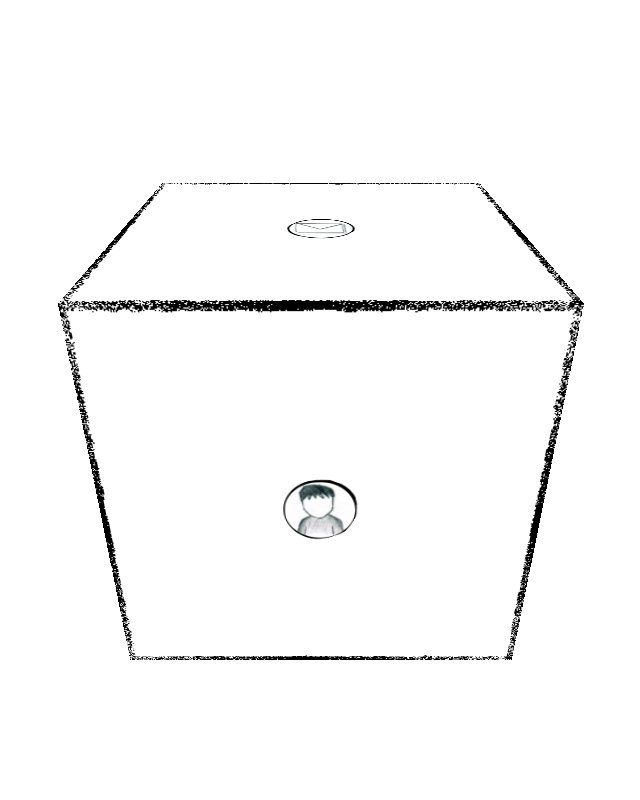
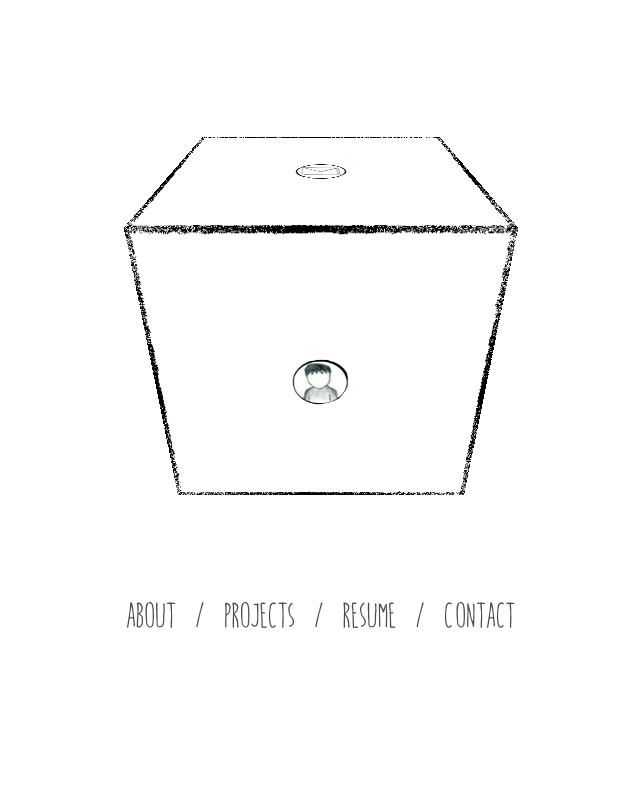
Before and after one commit to whsieh/whsieh.github.io, a plain HTML site: page index.html in a window 1280 px wide. Shown: the whole page, without its empty margins (319-959 px from the left). Drawn offline with Linux system fonts and the light colour scheme.

Commit message:
Added controls.

```diff
--- a/index.html
+++ b/index.html
@@ -1,12 +1,21 @@
 <html>
 
+<title>Hi, I'm Wenson</title>
 <head>
-    <link rel="stylesheet" type="text/css" href="style.css">
     <script type="text/javascript" src="lib/jquery-2.1.1.min.js"></script>
     <script type="text/javascript" src="lib/three.min.js"></script>
     <script type="text/javascript" src="main.js"></script>
+    <link rel="stylesheet" type="text/css" href="style.css">
 
 <body>
-    <script type="text/javascript">
-        document.body.onload = init;
-    </script>
+    <div id="navigationPanel">
+        <div id="navigationControls">
+            <a id="about-control" class="navigationControl">About</a>
+            <span class="control-separator">/</span>
+            <a id="projects-control" class="navigationControl">Projects</a>
+            <span class="control-separator">/</span>
+            <a id="resume-control" class="navigationControl">Resume</a>
+            <span class="control-separator">/</span>
+            <a id="contact-control" class="navigationControl">Contact</a>
+        </div>
+    </div>
--- a/main.js
+++ b/main.js
@@ -1,4 +1,4 @@
-var init = function () {
+$(document).ready(function () {
 
     var sin = Math.sin,
         cos = Math.cos,
@@ -6,20 +6,15 @@ var init = function () {
         PI = Math.PI;
 
     var sceneWidth = window.innerWidth,
-        sceneHeight = window.innerHeight;
+        sceneHeight = 0.75*window.innerHeight;
 
     var lastMouseX = -1;
     var lastMouseY = -1;
-    var navigationBarInitialized = false;
     var cubeBoundingBox = {
         xi: 0.39 * sceneWidth,
         yi: 0.17 * sceneHeight,
         xf: 0.6 * sceneWidth,
         yf: 0.55 * sceneHeight
-    }
-
-    printMousePositions = function() {
-        console.log("(" + lastMouseX + "," + lastMouseY + ")");
     }
 
     var forwardTiltAngle = PI / 6;
@@ -33,7 +28,7 @@ var init = function () {
     var initialRotationVector = new THREE.Vector3(0, 0, 0);
 
     var scene = new THREE.Scene();
-    camera = new THREE.PerspectiveCamera(60, sceneWidth/sceneHeight, 0.1, 1000);
+    var camera = new THREE.PerspectiveCamera(60, sceneWidth/sceneHeight, 0.1, 1000);
 
     var renderer = new THREE.WebGLRenderer();
     renderer.setSize(sceneWidth, sceneHeight);
@@ -43,25 +38,33 @@ var init = function () {
     document.body.appendChild(viewBox);
     renderer.domElement.id = "viewBox";
 
-    function incrementTextureCountOnTextureLoad() {
+    var incrementTextureCountOnTextureLoad = function() {
         loadedTexturesCount++;
         if (loadedTexturesCount == totalTexturesCount) {
-            // Initial rendering sequence
-            $("#viewBox").animate({ opacity: 1 });
-            snapCubeToRotation(forwardTiltAngle, initialRotationAmountY, 0, function() {
-                // Begin tracking mouse positions
-                viewBox.onmousemove = function(e) {
-                    lastMouseX = e.pageX;
-                    lastMouseY = e.pageY;
-                    if (cubeBoundingBox.xi < lastMouseX && lastMouseX < cubeBoundingBox.xf
-                        && cubeBoundingBox.yi < lastMouseY && lastMouseY < cubeBoundingBox.yf
-                        && !navigationBarInitialized) {
-                        navigationBarInitialized = true;
+            didFinishLoadingTextures()
+        }
+    }
 
-                    }
-                }
-            });
-        }
+    var didFinishLoadingTextures = function() {
+        // Initial rendering sequence
+        $("#viewBox").animate({ opacity: 1 });
+        snapCubeToRotation(forwardTiltAngle, initialRotationAmountY, 0, function() {
+            $("#navigationPanel").animate({opacity: 0.7}, 250, function() {
+                console.log("Initialization finished.");
+                $("#about-control").hover(function() {
+                    snapCubeToRotation(PI / 6, 0, 0)
+                });
+                $("#contact-control").hover(function() {
+                    snapCubeToRotation(2 * PI / 3, 0, 0)
+                });
+                $("#projects-control").hover(function() {
+                    snapCubeToRotation(PI / 6, PI / 2, 0)
+                });
+                $("#resume-control").hover(function() {
+                    snapCubeToRotation(-PI / 3, 0, 0)
+                });
+            })
+        });
     }
 
     var faceMaterials = [
@@ -91,7 +94,7 @@ var init = function () {
         })
     ];
 
-    cube = new THREE.Mesh(new THREE.BoxGeometry(10, 10, 10), new THREE.MeshFaceMaterial(faceMaterials));
+    var cube = new THREE.Mesh(new THREE.BoxGeometry(10, 10, 10), new THREE.MeshFaceMaterial(faceMaterials));
     scene.add(cube);
 
     var ambientLight = new THREE.AmbientLight(0xFFFFFF);
@@ -99,18 +102,18 @@ var init = function () {
 
     camera.position.z = 20;
 
-    function beginAnimation() {
+    var beginAnimation = function() {
         console.log("Beginning animation...");
         isAnimationActive = true;
         animate();
     }
 
-    function endAnimation() {
+    var endAnimation = function() {
         console.log("Ending animation...");
         isAnimationActive = false;
     }
 
-    function updateRotations() {
+    var updateRotations = function() {
         if (!shouldRotateCube) // add zoom later
             endAnimation();
 
@@ -125,14 +128,14 @@ var init = function () {
                 shouldRotateCube = false;
                 rotationReachedCallback = null;
             } else {
-                cube.rotation.x += 0.15 * (targetRotationVector.x - cube.rotation.x);
-                cube.rotation.y += 0.15 * (targetRotationVector.y - cube.rotation.y);
-                cube.rotation.z += 0.15 * (targetRotationVector.z - cube.rotation.z);
+                cube.rotation.x += 0.1 * (targetRotationVector.x - cube.rotation.x);
+                cube.rotation.y += 0.1 * (targetRotationVector.y - cube.rotation.y);
+                cube.rotation.z += 0.1 * (targetRotationVector.z - cube.rotation.z);
             }
         }
     }
 
-    function renormalizeAngle(theta) {
+    var renormalizeAngle = function(theta) {
         while (theta > PI)
             theta -= 2*PI;
 
@@ -152,11 +155,11 @@ var init = function () {
         }
     }
 
-    function vector3AsString(v) {
+    var vector3AsString = function(v) {
         return "<" + v.x + "," + v.y + "," + v.z + ">";
     }
 
-    function animate() {
+    var animate = function() {
         updateRotations();
         renderer.render(scene, camera);
         if (isAnimationActive)
@@ -166,4 +169,4 @@ var init = function () {
     window.onresize = function() {
         renderer.setSize(window.innerWidth, window.innerHeight);
     }
-}
+});
--- a/style.css
+++ b/style.css
@@ -5,9 +5,39 @@
 
 #viewBox {
     position: absolute;
-    width: 100%;
-    height: 75%;
     top: 0px;
     left: 0px;
     opacity: 0;
 }
+
+#navigationPanel {
+    position: fixed;
+    top: 75%;
+    left: 0px;
+    background-color: #FFFFFF;
+    width: 100%;
+    height: 25%;
+    opacity: 0;
+}
+
+#navigationControls {
+    top: 10%;
+    width: 100%;
+    margin-left: auto;
+    margin-right: auto;
+    text-align: center;
+}
+
+.navigationControl {
+    font-family: "hellogoodbye";
+    font-size: 30px;
+    cursor: pointer;
+}
+
+.control-separator {
+    padding-left: 15px;
+    padding-right: 15px;
+    font-family: "hellogoodbye";
+    font-size: 30px;
+    cursor: text;
+}
```
